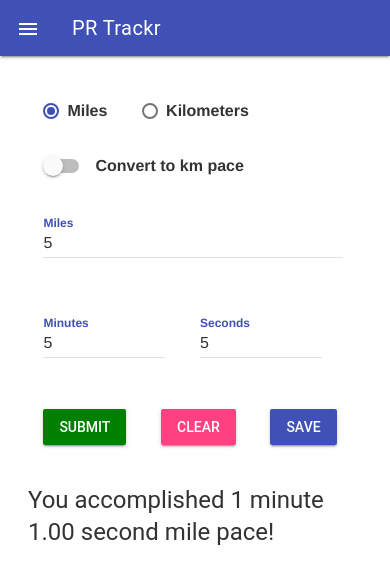
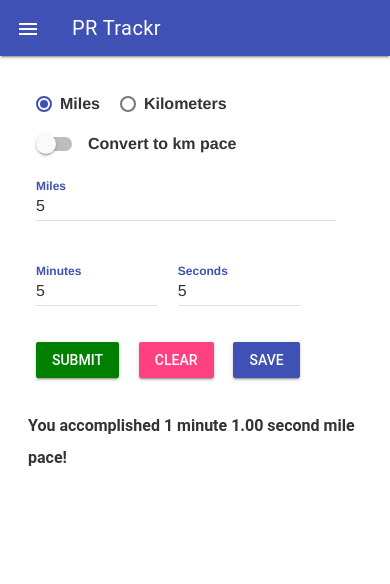
Before and after one commit to codeNinjaDev/PR-Trackr, a plain HTML site: page index.html in a window 390 px wide. Both pictures are taken after typing "5", "5", "5" into the empty fields and a click on the button "SUBMIT". Drawn offline with Linux system fonts and the light colour scheme.

Commit message:
Update index.html

```diff
--- a/index.html
+++ b/index.html
@@ -28,7 +28,11 @@
       <link href="Roboto/Roboto-Regular.ttf" rel="stylesheet">
       <link rel="stylesheet" href="icons.css">
       <style>
-
+          h4 {
+              font-size: 20px;
+              font-family: 'Roboto', sans-serif;
+              font-weight: bold;
+          }
           .mdl-layout__drawer {
               background-color: aliceblue;
           }
@@ -48,7 +52,7 @@
               padding: 2rem;
           }
           .padding-element {
-              margin: 1.1rem;
+              margin: 8px;
           }
 
           #toggleLabelKmToMile {
@@ -74,7 +78,7 @@
           }
 
           #minute-mile {
-
+            font-size: 16px;
           }
 
           .time {
```
